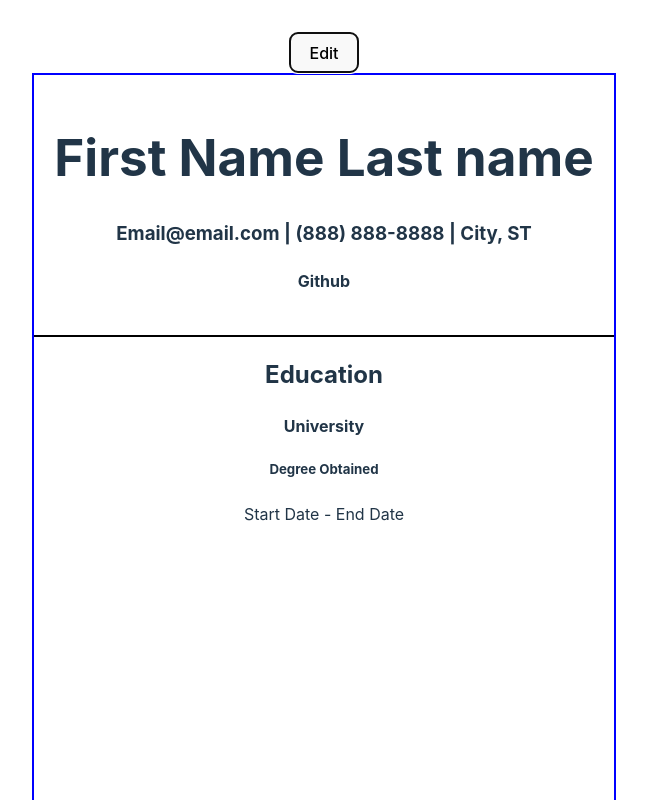
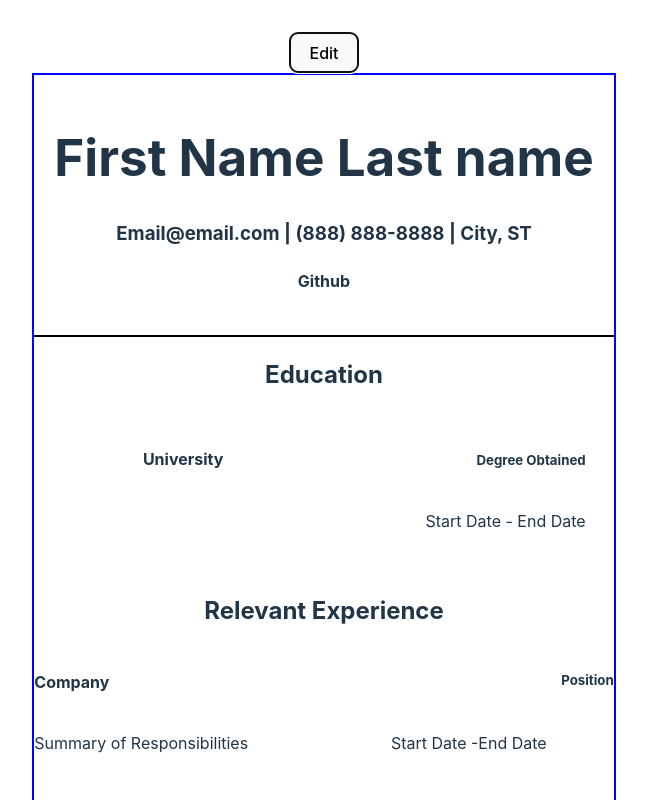
Before and after one commit to HatcherBlair/CV-Builder-TOP, a React (Vite) app: page / in a window 1280 px wide. Both pictures are taken after a click on the button "View Resume". Shown: the top 800 px of the page, without its empty margins (316-963 px from the left). Built offline with nearby package versions, Linux system fonts and the light colour scheme.

Commit message:
Added grid and flex formatting to resume

```diff
--- a/src/components/educationSection.jsx
+++ b/src/components/educationSection.jsx
@@ -3,10 +3,10 @@ export function EducationSection({ info }) {
     <div>
       <h2>Education</h2>
       {info.map((school, i) => (
-        <div key={i}>
+        <div key={i} className="education-card">
           <h4>{school.school ? school.school : "University"}</h4>
           <h5>{school.degree ? school.degree : "Degree Obtained"}</h5>
-          <p>
+          <p className="education-dates">
             {school.startDate ? school.startDate : "Start Date"} -{" "}
             {school.endDate ? school.endDate : "End Date"}
           </p>
--- a/src/components/experienceSection.jsx
+++ b/src/components/experienceSection.jsx
@@ -3,11 +3,13 @@ export function ExperienceSection({ info }) {
     <div>
       <h2>Relevant Experience</h2>
       {info.map((job, i) => (
-        <div key={i}>
+        <div key={i} className="experience">
           <h4>{job.companyName ? job.companyName : "Company"}</h4>
           <h5>{job.title ? job.title : "Position"}</h5>
-          <p>Summary of Responsibilities</p>
-          <ul>
+          <p className="responsiblities-header-resume">
+            Summary of Responsibilities
+          </p>
+          <ul className="responsibilities-list">
             {job.responsibilities.map((task, subI) => (
               <li key={subI}>{job.responsibilities[subI]}</li>
             ))}
--- a/src/components/nameAndContact.jsx
+++ b/src/components/nameAndContact.jsx
@@ -1,4 +1,4 @@
-import "../styles/nameAndContact.css";
+import "../styles/resume.css";
 
 export function NameAndContact({ info }) {
   return (
--- a/src/styles/nameAndContact.css
+++ /dev/null
@@ -1,5 +0,0 @@
-.general-info {
-  grid-column: 1/-1;
-  padding: 20px;
-  border-bottom: 2px solid black;
-}
--- a/src/styles/resume.css
+++ b/src/styles/resume.css
@@ -1,6 +1,58 @@
+/* Styling for everyhting */
 .resume {
   border: 2px solid blue;
   height: auto;
+  display: flex;
+  flex-direction: column;
+}
+
+legend {
+  grid-column: 1/-1;
+}
+
+/* Styling for general info section */
+.general-info {
+  grid-column: 1/-1;
+  padding: 20px;
+  border-bottom: 2px solid black;
+}
+
+/* Styling for education info section */
+.education-card {
   display: grid;
-  grid-template: 1fr 2fr 2fr / 1fr;
+  grid-template: 1fr 1fr / 1fr 1fr;
+  padding: 1vw 1vh;
+  align-items: baseline;
 }
+
+.education-dates,
+.education-card > h5 {
+  padding-right: 20px;
+  justify-self: end;
+}
+
+.education-dates {
+  grid-column: 1/-1;
+}
+
+/* Styling for experience section */
+.experience {
+  display: grid;
+  grid-template: 1fr 1fr 3fr 5vh / 1fr 1fr;
+}
+
+.experience > h4,
+.responsiblities-header-resume {
+  justify-self: start;
+}
+
+.responsibilities-list {
+  grid-row: 3;
+  grid-column: 1/-1;
+  list-style: none;
+  text-align: left;
+}
+
+.experience > h5 {
+  justify-self: end;
+}
```
